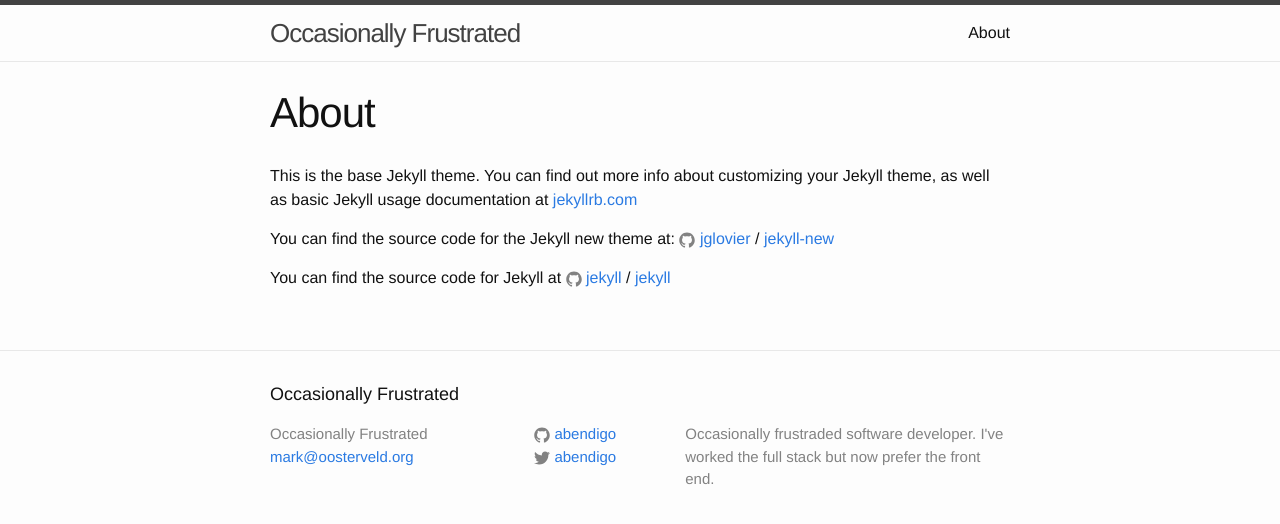
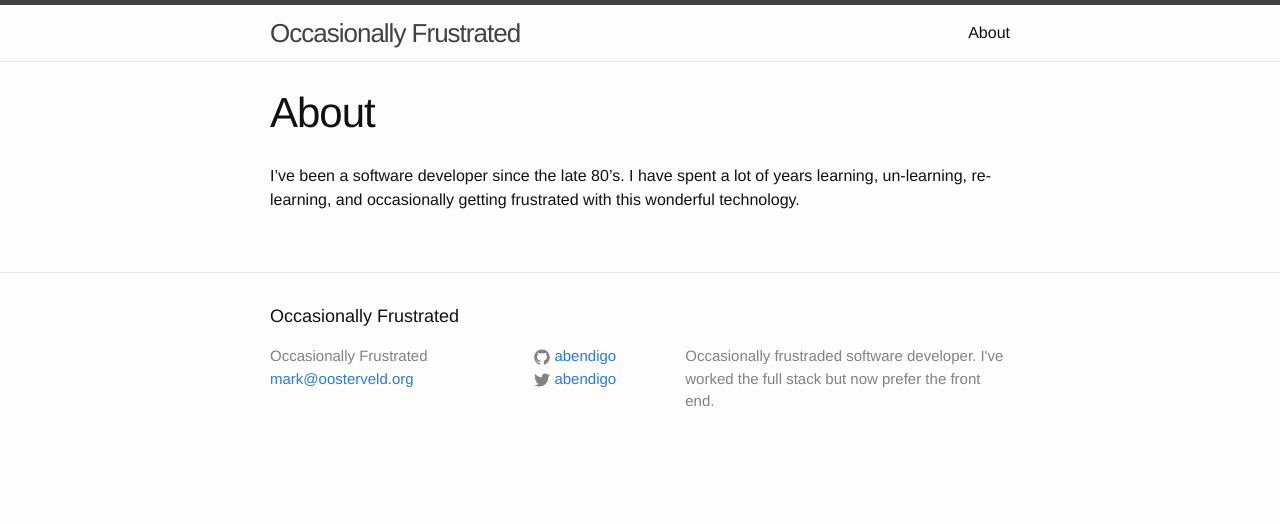
Before and after one commit to abendigo/abendigo.github.io, a Jekyll site: the page built from about.md, in a window 1280 px wide. Shown: the top 524 px of the page. Built offline with Jekyll 4.4.1, drawn with Linux system fonts in a browser that asks for light colours.

```diff
--- a/_posts/saucelabs_cucumber.markdown
+++ /dev/null
@@ -1,2 +0,0 @@
----
----
--- a/about.md
+++ b/about.md
@@ -4,12 +4,6 @@ title: About
 permalink: /about/
 ---
 
-This is the base Jekyll theme. You can find out more info about customizing your Jekyll theme, as well as basic Jekyll usage documentation at [jekyllrb.com](http://jekyllrb.com/)
-
-You can find the source code for the Jekyll new theme at:
-{% include icon-github.html username="jglovier" %} /
-[jekyll-new](https://github.com/jglovier/jekyll-new)
-
-You can find the source code for Jekyll at
-{% include icon-github.html username="jekyll" %} /
-[jekyll](https://github.com/jekyll/jekyll)
+I've been a software developer since the late 80's.
+I have spent a lot of years learning, un-learning, re-learning, and
+occasionally getting frustrated with this wonderful technology.
```
Also changed, not shown: _posts/2016-07-12-saucelabs_cucumber.markdown (added, +69 -0 lines), _drafts/welcome-to-jekyll.markdown (renamed from _posts/2016-07-12-welcome-to-jekyll.markdown).
